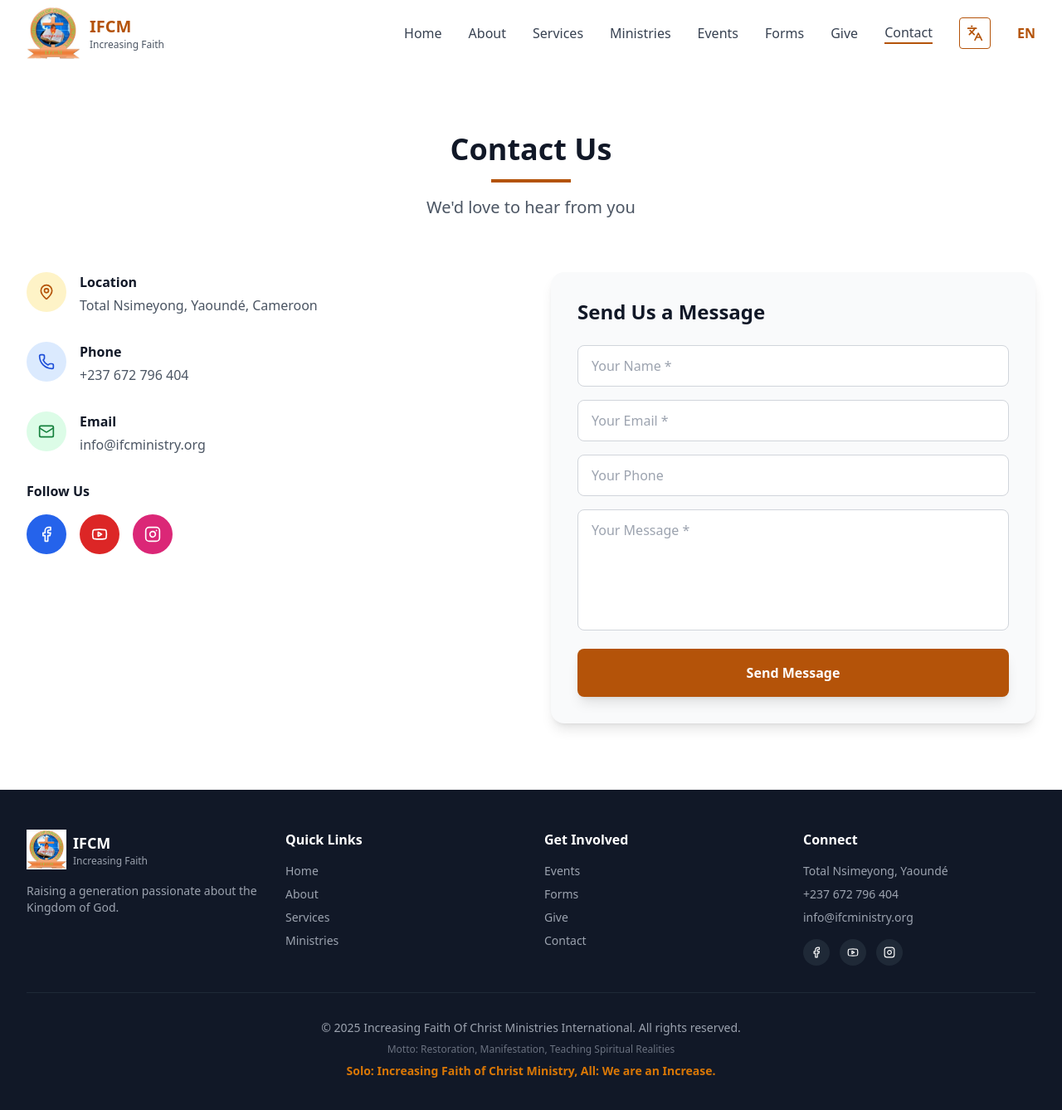
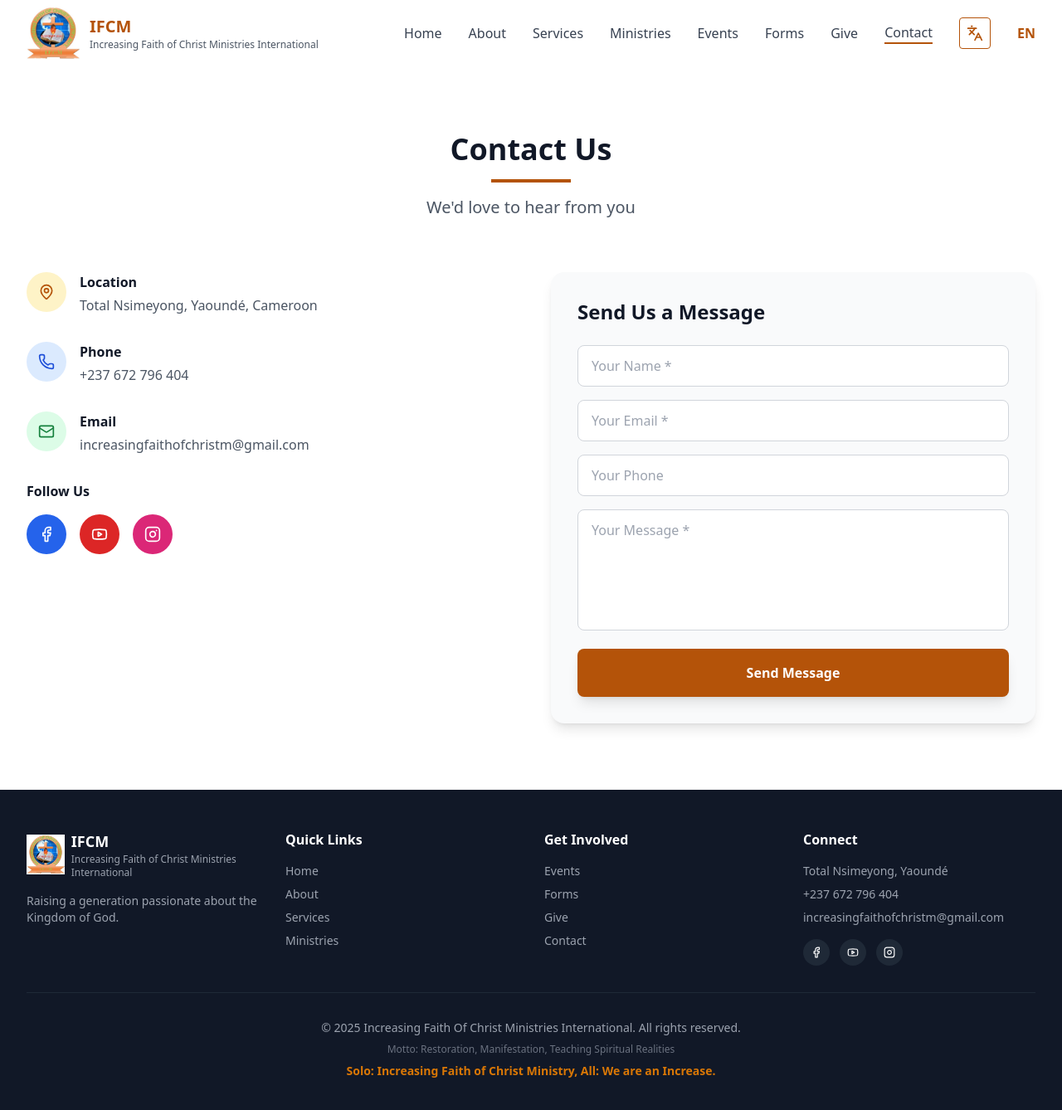
Before and after one commit to davyken/IFCM.com, a React (Vite) app: page /contact in a window 1280 px wide. Shown: the top 1338 px of the page at 83% size. Built offline with nearby package versions, Linux system fonts and the light colour scheme.

Commit message:
modified content

```diff
--- a/src/App.jsx
+++ b/src/App.jsx
@@ -274,7 +274,7 @@ function Footer({ scrollToSection }) {
             <div className="space-y-2 text-sm text-gray-400">
               <p>Total Nsimeyong, Yaoundé</p>
               <p>+237 672 796 404</p>
-              <p>info@ifcministry.org</p>
+              <p>increasingfaithofchristm@gmail.com</p>
             </div>
             <div className="flex gap-3 mt-4">
               <a href="https://www.facebook.com/increasingfaithofchristministryinternational?mibextid=ZbWKwL" className="w-8 h-8 bg-gray-800 rounded-full flex items-center justify-center hover:bg-amber-700 transition-colors">
--- a/src/components/Contact.jsx
+++ b/src/components/Contact.jsx
@@ -82,7 +82,7 @@ export default function Contact() {
               </div>
               <div>
                 <h3 className="font-bold text-gray-900 mb-1">{t('emailLabel')}</h3>
-                <p className="text-gray-600">info@ifcministry.org</p>
+                <p className="text-gray-600">{t('email')}</p>
               </div>
             </div>
 
--- a/src/components/Footer.jsx
+++ b/src/components/Footer.jsx
@@ -15,7 +15,7 @@ export default function Footer() {
               <img src={logo} alt="IFCM Logo" className="h-10 w-10 sm:h-12 sm:w-12 mr-2" />
               <div>
                 <h3 className="font-bold text-base sm:text-lg">IFCM</h3>
-                <p className="text-xs text-gray-400">{t('increasingFaith')}</p>
+                <p className="text-xs text-gray-400">{t('augmentFaithMinistries')}</p>
               </div>
             </div>
             <p className="text-gray-400 text-sm">
--- a/src/components/Navbar.jsx
+++ b/src/components/Navbar.jsx
@@ -35,10 +35,10 @@ export default function Navbar({ isMenuOpen, toggleMenu }) {
         <div className="flex justify-between items-center h-20">
           <Link to="/" className="flex items-center cursor-pointer">
             <img src={logo} alt="IFCM Logo" className="h-12 w-12 sm:h-16 sm:w-16 mr-2 sm:mr-3" />
-            <div>
-              <h1 className="text-lg sm:text-xl font-bold text-amber-700">IFCM</h1>
-              <p className="text-xs text-gray-600 hidden sm:block">{t('increasingFaith')}</p>
-            </div>
+              <div>
+                <h1 className="text-lg sm:text-xl font-bold text-amber-700">IFCM</h1>
+                <p className="text-xs text-gray-600 hidden sm:block">{t('augmentFaithMinistries')}</p>
+              </div>
           </Link>
 
           <div className="hidden md:flex space-x-8 items-center">
--- a/src/contexts/LanguageContext.jsx
+++ b/src/contexts/LanguageContext.jsx
@@ -31,6 +31,7 @@ export const LanguageProvider = memo(({ children }) => {
       give: 'Give',
       contact: 'Contact',
       increasingFaith: 'Increasing Faith',
+      augmentFaithMinistries: 'Increasing Faith of Christ Ministries International',
 
       // Footer
       quickLinks: 'Quick Links',
@@ -38,7 +39,7 @@ export const LanguageProvider = memo(({ children }) => {
       connect: 'Connect',
       totalNsimeyong: 'Total Nsimeyong, Yaoundé',
       phone: '+237 672 796 404',
-      email: 'info@ifcministry.org',
+      email: 'increasingfaithofchristm@gmail.com',
       copyright: '© 2025 Increasing Faith Of Christ Ministries International. All rights reserved.',
       motto: 'Motto: Restoration, Manifestation, Teaching Spiritual Realities',
       solo: 'Solo: Increasing Faith of Christ Ministry, All: We are an Increase.',
@@ -306,15 +307,16 @@ export const LanguageProvider = memo(({ children }) => {
        give: 'Donner',
        contact: 'Contact',
        increasingFaith: 'Augmenter la Foi',
+       augmentFaithMinistries: 'Augmenter la foi des Ministères du Christ International',
 
        // Footer
        quickLinks: 'Liens Rapides',
        getInvolved: 'S\'impliquer',
        connect: 'Se Connecter',
        totalNsimeyong: 'Total Nsimeyong, Yaoundé',
-       phone: '+237 672 796 404',
-       email: 'info@ifcministry.org',
-       copyright: '© 2025 Ministère International de l\'Augmentation de la Foi du Christ. Tous droits réservés.',
+      phone: '+237 672 796 404',
+      email: 'increasingfaithofchristm@gmail.com',
+      copyright: '© 2025 Ministère International de l\'Augmentation de la Foi du Christ. Tous droits réservés.',
        motto: 'Devise: Restauration, Manifestation, Enseignement des Réalités Spirituelles',
        solo: 'Solo: Ministère de l\'Augmentation de la Foi du Christ, Tous: Nous sommes une Augmentation.',
        raisingGeneration: 'Élever une génération passionnée par le Royaume de Dieu.',
```
